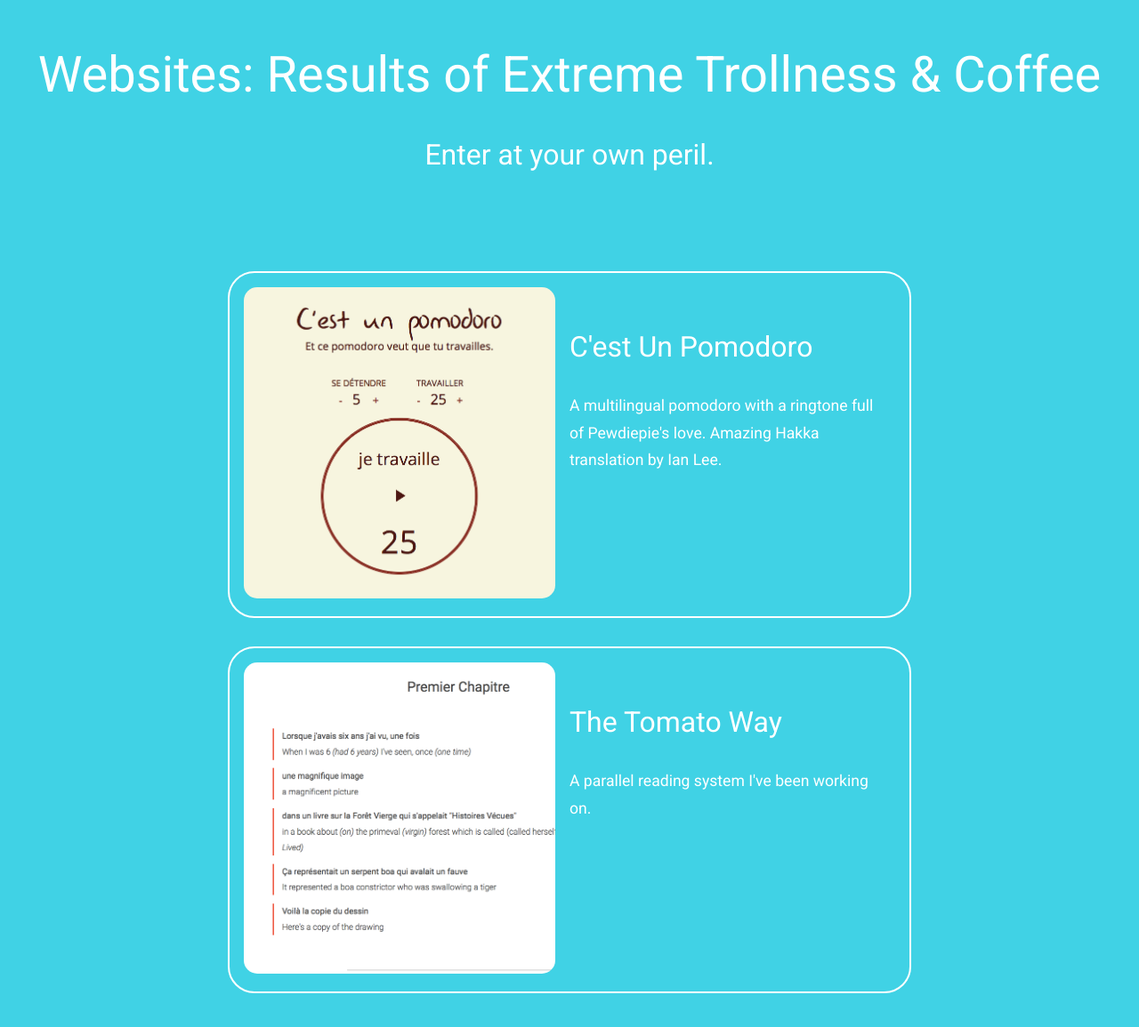
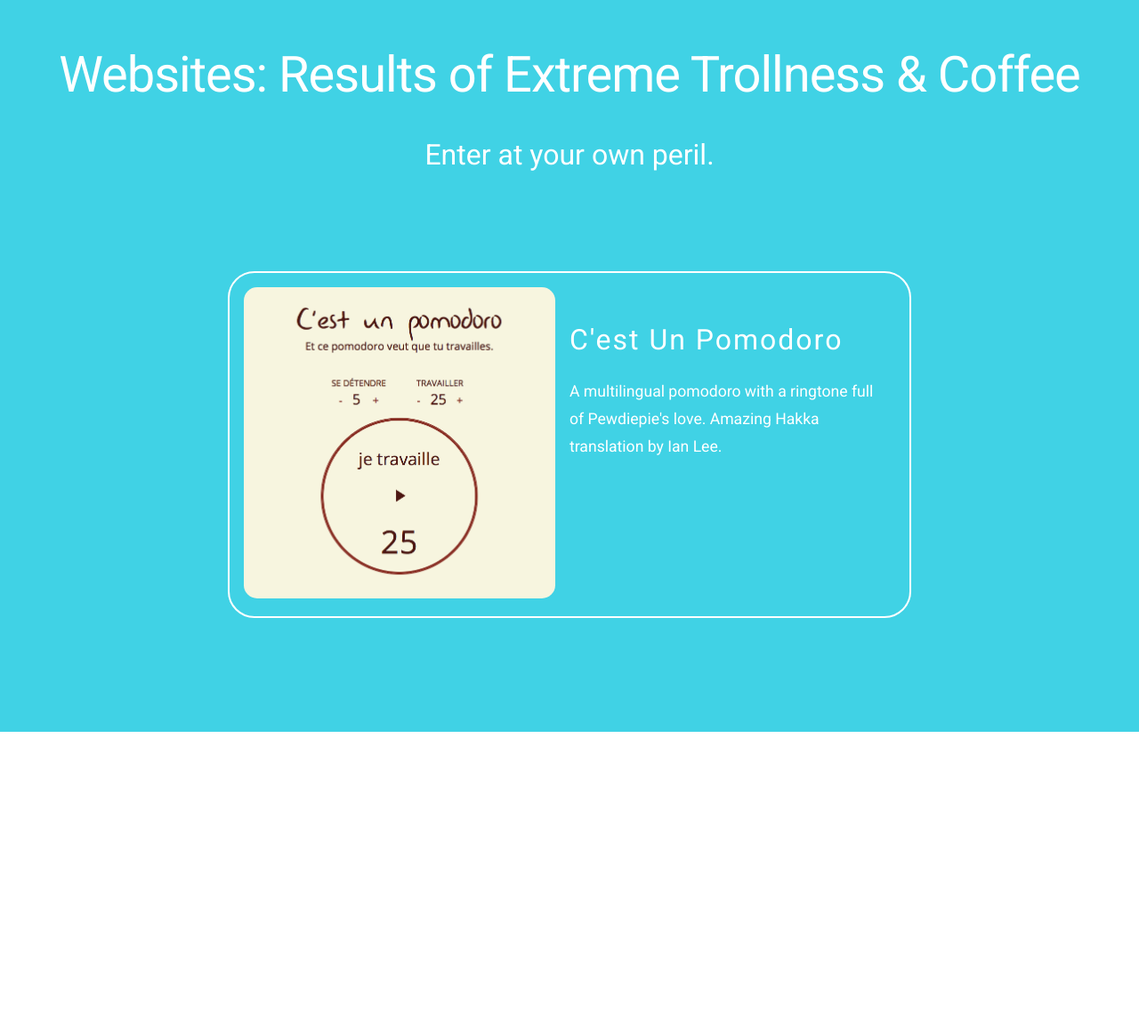
Before and after one commit to ninabelikova/black-homepage, a plain HTML site: page index.html in a window 1280 px wide. Shown: the part 1882-3037 px from the top of the page at 89% size. After the commit the page ends 2705 px from the top, so only its background shows below. Drawn offline with nearby package versions, Linux system fonts and the light colour scheme.

Commit message:
remove template project

```diff
--- a/css/style.scss
+++ b/css/style.scss
@@ -136,6 +136,7 @@ img {
     padding: 3em 0 3em;
     line-height: 1.65em;
     letter-spacing: 0.1px;
+    text-align: left;
   }
 }
 
@@ -145,6 +146,10 @@ img {
 #projects {
   background-color: $blue-baby;
   color: white;
+
+  h1 {
+    letter-spacing: -1px;
+  }
 
   .project-container {
     margin-top: 7em;
@@ -173,6 +178,11 @@ img {
       max-width: 350px;
       padding: 1em;
       text-align: left;
+
+      h3 {
+        letter-spacing: 2px;
+        line-height: .7;
+      }
     }
   }
 }
--- a/index.html
+++ b/index.html
@@ -81,18 +81,7 @@
         </div>
       </div>
 
-      <div class="project">
-        <div class="project-image">
-          <img src="assets/screenshot-tomato.png" alt="" />
-        </div>
 
-        <div class="project-description">
-          <h3>The Tomato Way</h3>
-          <p>
-            A parallel reading system I've been working on.
-          </p>
-        </div>
-      </div>
     </div>
 
 
```
Also changed, not shown: css/style.css, 1 other file.
